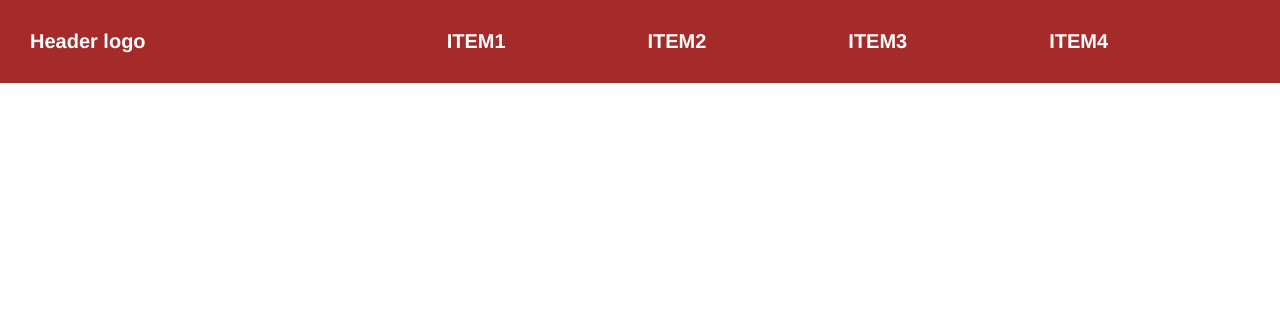
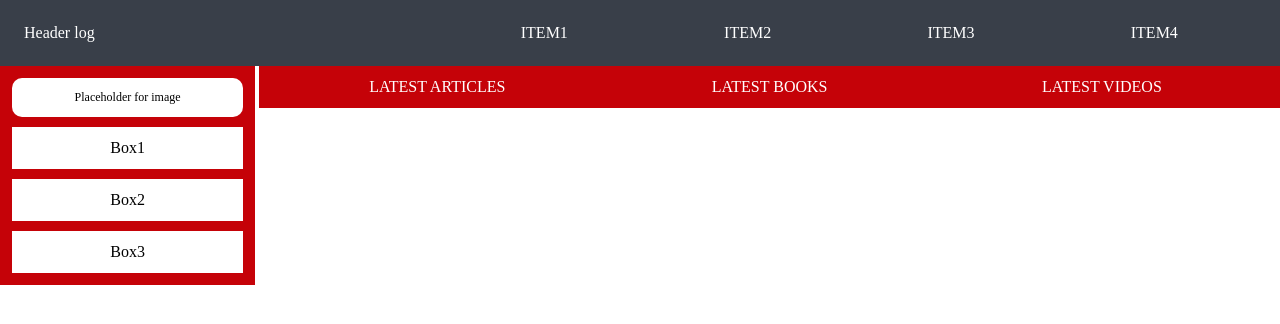
Before and after one commit to mikhailtalapila/css, a plain HTML site: page index.html in a window 1280 px wide. Drawn offline with Linux system fonts and the light colour scheme.

Commit message:
Add container continue

```diff
--- a/index.html
+++ b/index.html
@@ -10,15 +10,30 @@
   <body>
     <div class="container">
       <div class="header">
-        <div class="logo">Header logo</div>
+        <div class="logo">Header log</div>
         <div class="menu">
           <ul>
-            <li>item1</li>
-            <li>item2</li>
-            <li>item3</li>
-            <li>item4</li>
+            <li>Item1</li>
+            <li>Item2</li>
+            <li>Item3</li>
+            <li>Item4</li>
           </ul>
         </div>
+      </div>
+      <div class="sidebar">
+        <div class="photo">
+          <p>Placeholder for image</p>
+        </div>
+        <div class="side-content">Box1</div>
+        <div class="side-content">Box2</div>
+        <div class="side-content">Box3</div>
+      </div>
+      <div class="nav">
+        <ul>
+          <li>Latest articles</li>
+          <li>Latest books</li>
+          <li>Latest videos</li>
+        </ul>
       </div>
     </div>
   </body>
--- a/styles.css
+++ b/styles.css
@@ -1,28 +1,29 @@
 * {
+  padding: 0;
   margin: 0;
-  padding: 0;
 }
 
 .container {
   display: grid;
   grid-template-columns: 1fr 4fr;
+  column-gap: 4px;
+  color: white;
 }
 
 .container div {
-  padding: 15px;
-  font-size: 20px;
-  font-family: Helvetica;
-  font-weight: bold;
-  color: white;
+  padding: 12px;
+  text-align: center;
 }
 
 .header {
-  background-color: brown;
-  color: white;
-  padding: 12px;
+  background-color: #393f49;
   display: grid;
   grid-column: 1/3;
   grid-template-columns: 1fr 2fr;
+}
+
+.logo {
+  justify-self: start;
 }
 
 .menu ul {
@@ -30,18 +31,42 @@
   grid-template-columns: 1fr 1fr 1fr 1fr;
 }
 
-.header ul,
+.menu ul,
 .nav ul {
   list-style-type: none;
+  text-transform: uppercase;
 }
 
-.logo {
-  justify-self: start;
+.sidebar {
+  display: grid;
+  grid-row: 2/6;
+  gap: 10px;
 }
-.menu {
-  align-self: center;
+.nav {
+  display: grid;
+  background-color: #c50208;
 }
 
-.header ul li {
-  text-transform: uppercase;
+.nav ul {
+  display: grid;
+  grid-template-columns: 1fr 1fr 1fr;
 }
+
+.sidebar {
+  background-color: #c50208;
+}
+
+.sidebar .photo {
+  background-color: white;
+  color: black;
+  font-size: 12px;
+  font-weight: normal;
+  border-radius: 10px;
+}
+
+.sidebar .side-content {
+  background-color: white;
+  color: black;
+  font-size: 16px;
+  font-weight: normal;
+}
```
